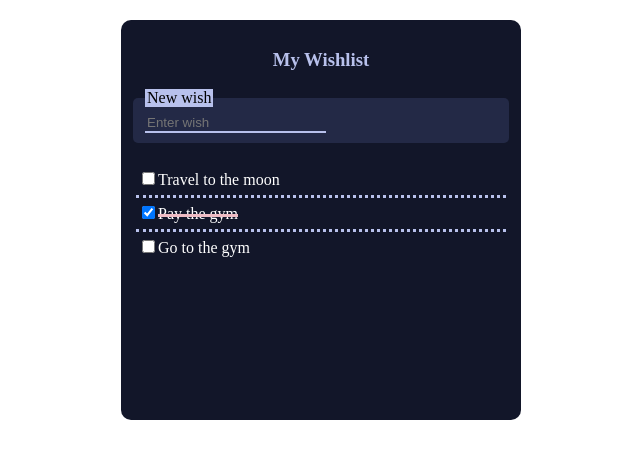
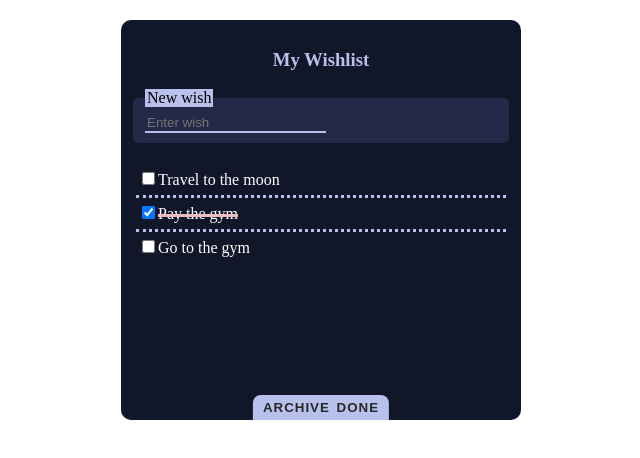
Before and after one commit to Saul-BT/curso-react, a React (Vite) app: page / in a window 1280 px wide. Shown: the top 458 px of the page, without its empty margins (319-959 px from the left). Built offline with nearby package versions, Linux system fonts and the light colour scheme.

Commit message:
List logic improved and Archive button added

```diff
--- a/package.json
+++ b/package.json
@@ -39,8 +39,10 @@
   },
   "prettier": {
     "semi": true,
+    "tabWidth": 2,
+    "singleQuote": true,
     "trailingComma": "all",
-    "singleQuote": true
+    "arrowParens": "always"
   },
   "lint-staged": {
     "src/**/*.{js,jsx}": [
--- a/src/App/App.css
+++ b/src/App/App.css
@@ -1,4 +1,5 @@
 .wish-container {
+  position: relative;
   max-width: 400px;
   min-height: 400px;
   margin: 20px auto;
@@ -6,9 +7,26 @@
   background-color: var(--background-color);
   border-radius: 10px;
   box-sizing: border-box;
+  overflow: hidden;
 }
 
 .wish-container > h3 {
   color: var(--primary-color);
   text-align: center;
 }
+
+.archive-button {
+  position: absolute;
+  bottom: 0;
+  left: 50%;
+  transform: translateX(-50%);
+  padding: 5px 10px;
+  color: #272727;
+  background-color: var(--primary-color);
+  text-transform: uppercase;
+  font-weight: bolder;
+  letter-spacing: 1px;
+  word-spacing: 2px;
+  border: none;
+  border-radius: 8px 8px 0 0;
+}
--- a/src/App/App.jsx
+++ b/src/App/App.jsx
@@ -17,8 +17,15 @@ const App = () => {
   return (
     <div className="wish-container">
       <h3>My Wishlist</h3>
-      <WishInput onNewWish={wish => setWishes([wish, ...wishes])} />
-      <WishList wishes={wishes} />
+      <WishInput onNewWish={(wish) => setWishes([wish, ...wishes])} />
+      <WishList wishes={wishes} onWishesChange={setWishes} />
+      <button
+        className="archive-button"
+        type="button"
+        onClick={() => setWishes(wishes.filter((wish) => !wish.done))}
+      >
+        Archive done
+      </button>
     </div>
   );
 };
--- a/src/App/WishInput/WishInput.jsx
+++ b/src/App/WishInput/WishInput.jsx
@@ -11,8 +11,8 @@ const WishInput = ({ onNewWish, title, hint }) => {
       <input
         placeholder={hint}
         value={newWishText}
-        onChange={e => setNewWishText(e.target.value)}
-        onKeyUp={e => {
+        onChange={(e) => setNewWishText(e.target.value)}
+        onKeyUp={(e) => {
           if (e.key === 'Enter' && newWishText.length) {
             onNewWish({ text: newWishText, done: false });
             setNewWishText('');
--- a/src/App/WishList/WishItem/WishItem.jsx
+++ b/src/App/WishList/WishItem/WishItem.jsx
@@ -1,32 +1,31 @@
 import PropTypes from 'prop-types';
-import React, { useState } from 'react';
+import React from 'react';
 import './WishItem.css';
 
-const WishItem = ({ id, text, defChk }) => {
-  const [checked, setChecked] = useState(defChk);
-  return (
+const WishItem = ({ id, text, done, onDoneChange }) => (
   <li className="wish-item">
     <input
-        onClick={() => setChecked(!checked)}
+      onChange={(e) => onDoneChange(e.target.checked)}
       id={id}
       type="checkbox"
-        checked={checked}
+      checked={done}
     />
     <label htmlFor={id}>{text}</label>
   </li>
 );
-};
 
 WishItem.defaultProps = {
   id: 'no-id',
   text: 'Empty wish',
-  defChk: false,
+  done: false,
+  onDoneChange: () => {},
 };
 
 WishItem.propTypes = {
   id: PropTypes.string,
   text: PropTypes.string,
-  defChk: PropTypes.bool,
+  done: PropTypes.bool,
+  onDoneChange: PropTypes.func,
 };
 
 export default WishItem;
--- a/src/App/WishList/WishList.jsx
+++ b/src/App/WishList/WishList.jsx
@@ -4,16 +4,27 @@ import WishItem from './WishItem';
 
 import './WishList.css';
 
-const WishList = ({ wishes }) => (
+const WishList = ({ wishes, onWishesChange }) => (
   <ul className="wish-list">
     {wishes.map(({ text, done }, i) => (
-      <WishItem id={`wish${i}`} text={text} defChk={done} />
+      <WishItem
+        key={text}
+        id={`wish${i}`}
+        text={text}
+        done={done}
+        onDoneChange={(value) => {
+          const updatedWises = [...wishes];
+          updatedWises[i].done = value;
+          onWishesChange(updatedWises);
+        }}
+      />
     ))}
   </ul>
 );
 
 WishList.defaultProps = {
   wishes: [],
+  onWishesChange: () => {},
 };
 
 WishList.propTypes = {
@@ -23,6 +34,7 @@ WishList.propTypes = {
       text: PropTypes.string,
     }),
   ),
+  onWishesChange: PropTypes.func,
 };
 
 export default WishList;
```
Also changed, not shown: .eslintrc.json. Lines whose indentation alone changed are shown as unchanged.
